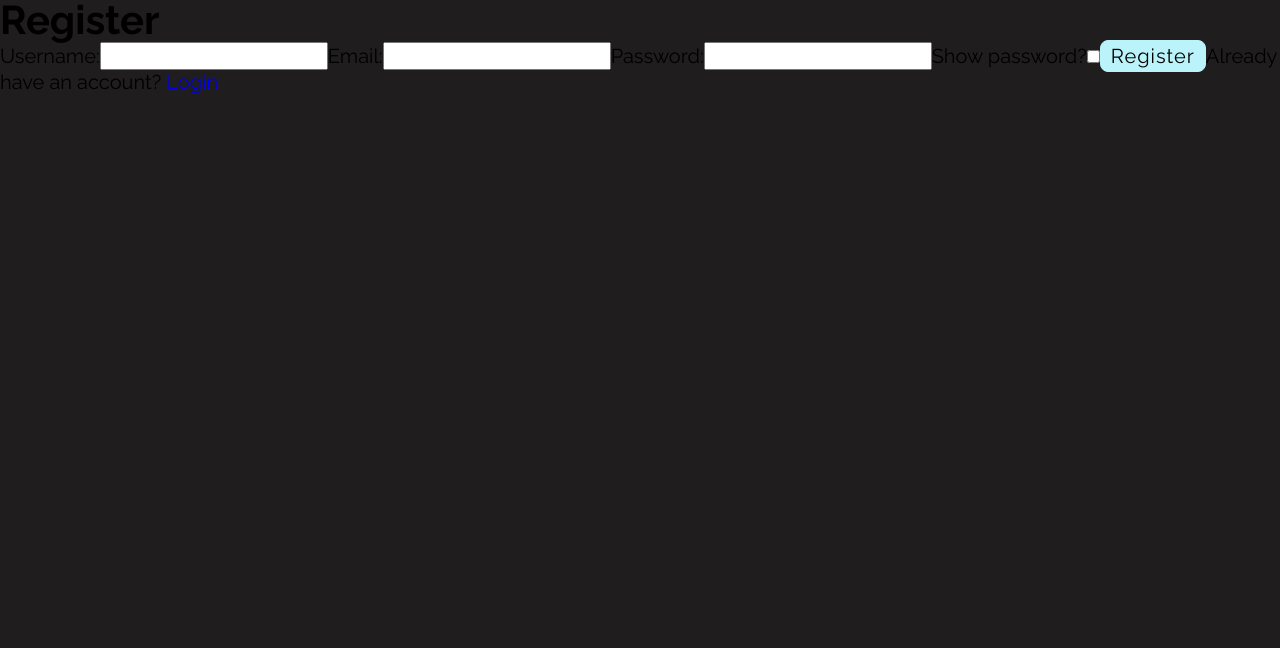
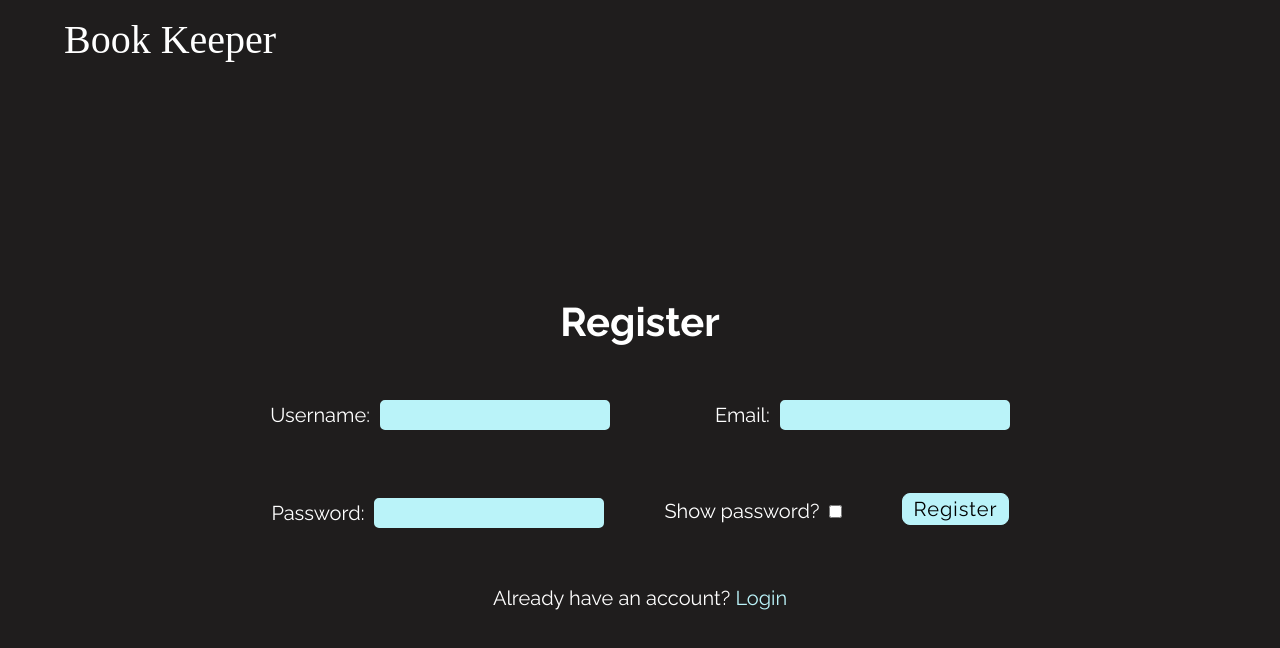
Before and after one commit to kristinmc42/BookKeeperFullstackHeroku, a React (Create React App) app in the folder client/: page /register in a window 1280 px wide. Shown: the top 648 px of the page. Built offline with nearby package versions, Linux system fonts and the light colour scheme; a web font is replaced by a local one.

Commit message:
added AuthHeader and deleted Header component; created ErrorMessage component and added to Login and Register

```diff
--- /dev/null
+++ b/client/src/components/AuthHeader.tsx
@@ -0,0 +1,38 @@
+import React from "react";
+import { Link } from "react-router-dom";
+import styled from "styled-components";
+
+// styles
+import { device } from "../styles/Breakpoints";
+
+// types
+interface PropTypes {
+  children: React.ReactNode;
+  to: string;
+  title?: string;
+}
+
+// styled components
+
+const StyledHeader = styled.header`
+  padding-top: 20px;
+  a {
+    color: ${(props) => props.theme.colors.whiteText};
+    font-family: ${(props) => props.theme.fonts.header};
+    font-size: 1.8rem;
+
+    @media ${device.mobileS} {
+      font-size: 2rem;
+    }
+  }
+`;
+
+export default function AuthHeader({ children, to, title }: PropTypes) {
+  return (
+    <StyledHeader>
+      <Link to={to} title={title}>
+        {children}
+      </Link>
+    </StyledHeader>
+  );
+}
--- /dev/null
+++ b/client/src/components/ErrorMessage.tsx
@@ -0,0 +1,18 @@
+import React from "react";
+
+// styles
+import styled from "styled-components";
+// types
+interface ErrorProps {
+  children: React.ReactNode;
+}
+
+// sstyled component
+const StyledError = styled.h2`
+  color: red;
+  font-size: 1rem;
+`;
+
+export default function ErrorMessage({ children }: ErrorProps) {
+  return <StyledError>{children}</StyledError>;
+}
--- a/client/src/components/Header.tsx
+++ /dev/null
@@ -1,12 +0,0 @@
-import React from "react";
-import Nav from "./Nav";
-
-const Header: React.FC = () => {
-  return (
-    <header>
-      <Nav />
-    </header>
-  );
-};
-
-export default Header;
--- a/client/src/layouts/RootLayout.tsx
+++ b/client/src/layouts/RootLayout.tsx
@@ -1,12 +1,14 @@
 import React from "react";
 import { Outlet } from "react-router-dom";
-import Header from "../components/Header";
+import Nav from "../components/Nav";
 import Footer from "../components/Footer";
 
 const RootLayout: React.FC = () => {
   return (
     <>
-      <Header />
+      <header>
+        <Nav />
+      </header>
 
       <main>
         <Outlet />
--- a/client/src/pages/Login.tsx
+++ b/client/src/pages/Login.tsx
@@ -5,6 +5,8 @@ import styled from "styled-components";
 
 //components
 import Button from "../components/Button";
+import AuthHeader from "../components/AuthHeader";
+import ErrorMessage from "../components/ErrorMessage";
 
 // types
 import { UserObj } from "../types";
@@ -20,16 +22,8 @@ const Wrapper = styled.div`
   margin: 0 auto;
   height: 100vh;
 
-  header {
-    a {
-      color: ${(props) => props.theme.colors.whiteText};
-      font-family: ${(props) => props.theme.fonts.header};
-      font-size: 1.8rem;
-
-      @media ${device.mobileS} {
-        font-size: 2rem;
-      }
-    }
+  @media (orientation: landscape) and (hover: none) and (pointer: coarse) and (max-width: 1023px){
+    height: 100%;
   }
 
   main {
@@ -40,10 +34,24 @@ const Wrapper = styled.div`
     width: 100%;
     height: 100%;
     max-width: 876px;
-    margin: 0px auto;
+    margin: 30px auto;
 
     h1 {
-      margin-bottom: 75px;
+      margin-top: 40px;
+      margin-bottom: 40px;
+
+      @media ${device.mobileL}{
+        margin-bottom: 75px;
+        margin-top: 10px;
+      }
+      @media ${device.mobileM}{
+        margin-top: 50px;
+        margin-bottom: 50px;
+      }
+      @media (orientation: landscape) and (hover: none) and (pointer: coarse){
+        margin-top: 50px;
+        margin-bottom: 50px;
+      }
     }
 
     form {
@@ -67,6 +75,7 @@ const Wrapper = styled.div`
         color: ${(props) => props.theme.colors.blackText};
         background-color: ${(props) => props.theme.colors.secondary};
         border: 3px solid ${(props) => props.theme.colors.secondary};
+        border-radius: 5px;
 
         @media ${device.mobileL} {
           margin-left: 10px;
@@ -132,11 +141,9 @@ const Login: React.FC = () => {
   };
   return (
     <Wrapper>
-      <header>
-        <Link to="/" title="home">
-          Book Keeper
-        </Link>
-      </header>
+      <AuthHeader to="/" title="home">
+        Book Keeper
+      </AuthHeader>
       <main>
         <h1>Login</h1>
         <form onSubmit={handleSubmit}>
@@ -161,7 +168,7 @@ const Login: React.FC = () => {
             />
           </label>
           <Button type="submit">Login</Button>
-          {error && <p className="error">{error}</p>}
+          {error && <ErrorMessage>{error}</ErrorMessage>}
           <p>
             Don't have an account? <Link to="/register">Register</Link>
           </p>
--- a/client/src/pages/Register.tsx
+++ b/client/src/pages/Register.tsx
@@ -4,9 +4,118 @@ import axios from "axios";
 
 // components
 import Button from "../components/Button";
+import ErrorMessage from "../components/ErrorMessage";
 
-// interfaces
+// types
 import { UserObj } from "../types";
+
+// styles
+import styled from "styled-components";
+import { device } from "../styles/Breakpoints";
+import AuthHeader from "../components/AuthHeader";
+const Wrapper = styled.div`
+  display: flex;
+  flex-direction: column;
+  max-width: 1600px;
+  width: 90%;
+  margin: 0 auto;
+  height: 100vh;
+
+  @media (orientation: landscape) and (hover: none) and (pointer: coarse) and (max-width: 1023px){
+    height: 100%;
+  }
+
+  main {
+    display: flex;
+    flex-direction: column;
+    justify-content: center;
+    align-items: center;
+    width: 100%;
+    height: 100%;
+    max-width: 876px;
+    margin: 30px auto ;
+
+    h1 {
+      margin-top: 40px;
+      margin-bottom: 40px;
+
+      @media ${device.mobileL}{
+        margin-bottom: 75px;
+        margin-top: 10px;
+      }
+      @media ${device.mobileM}{
+        margin-top: 50px;
+        margin-bottom: 50px;
+      }
+      @media (orientation: landscape) and (hover: none) and (pointer: coarse){
+        margin-top: 50px;
+        margin-bottom: 50px;
+      }
+    }
+
+    form {
+      display: flex;
+      flex-wrap: wrap;
+      flex-direction: column;
+      align-items: center;
+      max-width: 366px;
+      gap: 3em;
+
+
+      @media ${device.laptop} {
+        flex-direction: row;
+        justify-content: center;
+        max-width: none;
+      }
+
+
+      label{
+        @media ${device.mobileL} {
+          :nth-of-type(2){
+            margin-left:45px
+          }
+        }
+      }
+
+      input {
+        display: block;
+        margin-left: 0;
+        margin-top: 8px;
+        color: ${(props) => props.theme.colors.blackText};
+        background-color: ${(props) => props.theme.colors.secondary};
+        border: 3px solid ${(props) => props.theme.colors.secondary};
+        border-radius: 5px;
+
+        @media ${device.mobileL} {
+          margin-left: 10px;
+          display: inline;
+
+          :nth-of-type(2){
+            margin-left:45px
+          }
+        }
+      }
+
+      p {
+        text-align: center;
+
+        a {
+          color: ${(props) => props.theme.colors.secondary};
+        }
+      }
+
+      button {
+        max-width: 110px;
+      }
+    }
+  }
+
+  h1,
+  p,
+  label {
+    color: ${(props) => props.theme.colors.whiteText};
+  }
+`;
 
 const Register: React.FC = () => {
   // values from input fields inputted by user
@@ -27,6 +136,7 @@ const Register: React.FC = () => {
   const handleChange = (e: React.ChangeEvent<HTMLInputElement>) => {
     // sets state as user input changes in all fields
     setInputs((prev) => ({ ...prev, [e.target.name]: e.target.value }));
+    setError(null);
   };
 
   const handleSubmit = async (e: React.SyntheticEvent) => {
@@ -39,14 +149,20 @@ const Register: React.FC = () => {
     } catch (err: unknown | any) {
       // sets error message in state
       setError(err.response.data);
+
     }
   };
 
   return (
-    <div className="auth">
+    <Wrapper>
+      <AuthHeader to="/" title="home">
+        Book Keeper
+      </AuthHeader>
+      <main>
         <h1>Register</h1>
         <form onSubmit={handleSubmit}>
-        <label htmlFor="usernameRegister">Username:</label>
+          <label htmlFor="usernameRegister">
+            Username:
             <input
               required
               type="text"
@@ -54,7 +170,9 @@ const Register: React.FC = () => {
               name="username"
               onChange={handleChange}
               />
-        <label htmlFor="email">Email:</label>
+          </label>
+          <label htmlFor="email">
+            Email:
             <input
               required
               type="email"
@@ -62,7 +180,9 @@ const Register: React.FC = () => {
               name="email"
               onChange={handleChange}
               />
-        <label htmlFor="password">Password:</label>
+          </label>
+          <label htmlFor="password">
+            Password:
             <input
               required
               type={isShown ? "text" : "password"}
@@ -70,7 +190,9 @@ const Register: React.FC = () => {
               name="password"
               onChange={handleChange}
               />
-        <label htmlFor="showPassword">Show password?</label>
+          </label>
+          <label htmlFor="showPassword">
+            Show password?
             <input
               type="checkbox"
               id="showPassword"
@@ -78,13 +200,15 @@ const Register: React.FC = () => {
               checked={isShown}
               onChange={() => setIsShown((isShown) => !isShown)}
               />
+          </label>
+              {error ? <ErrorMessage>{error}</ErrorMessage> : null}
           <Button type="submit">Register</Button>
-        {error ? <p className="error">{error}</p> : null}
-        <span>
+          <p>
             Already have an account? <Link to="/login">Login</Link>
-        </span>
+          </p>
         </form>
-    </div>
+      </main>
+    </Wrapper>
   );
 };
 
```
Lines whose indentation alone changed are shown as unchanged.
